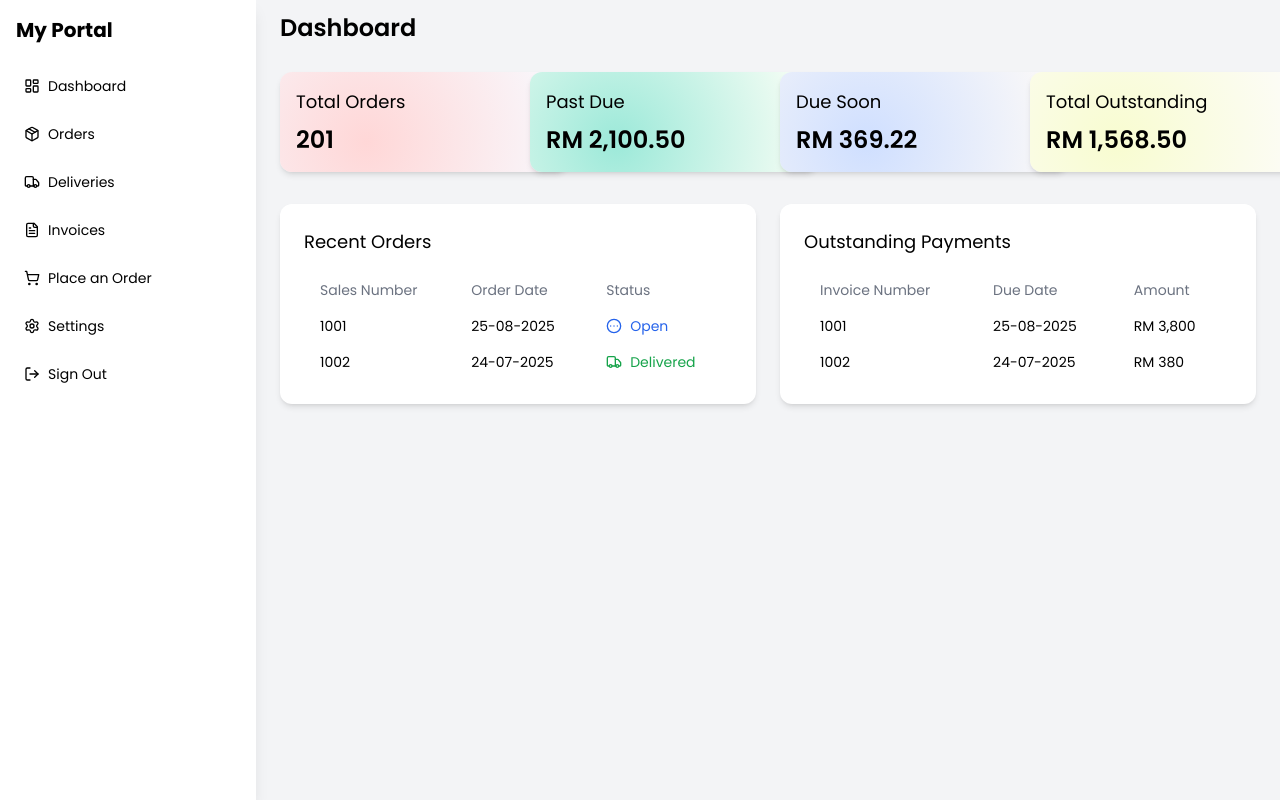
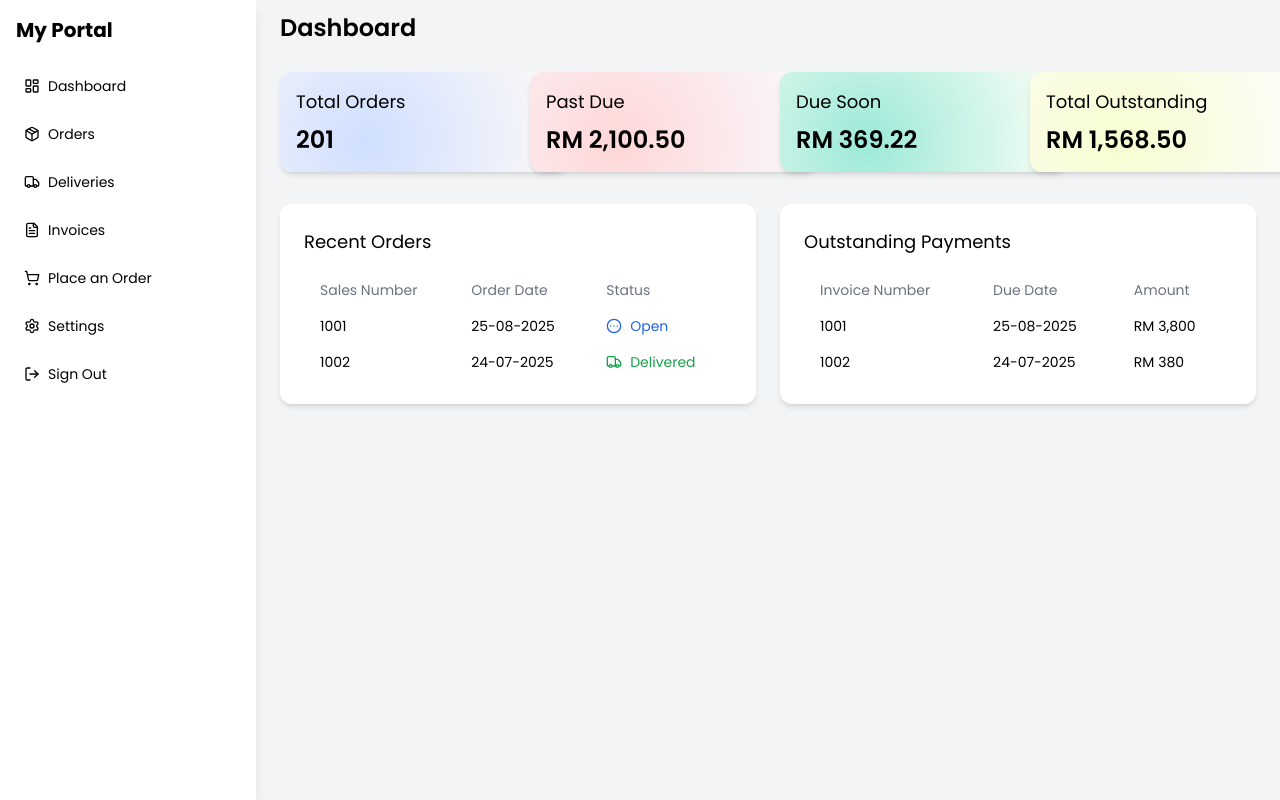
Before and after one commit to Harith-design/webportal, a React (Create React App) app in the folder frontend/: page /dashboardpage in a window 1280 px wide. Built offline with nearby package versions, Linux system fonts and the light colour scheme.

Commit message:
Add description of your changes

```diff
--- a/frontend/src/components/DashboardPage.jsx
+++ b/frontend/src/components/DashboardPage.jsx
@@ -14,9 +14,9 @@ function DashboardPage() {
       {/* Row 1 - Stat cards */}
       <div className="grid grid-cols-1 sm:grid-cols-2 md:grid-cols-3 lg:grid-cols-4 gap-6" >
         {[
-          { title: "Total Orders", value: "201", icon: <ShoppingCart size={20} color="#e63946"/>, bg: "radial-gradient(circle at 30% 70%, #ffd7d7ff, #f8faffff)" },
-          { title: "Past Due", value: "RM 2,100.50", icon: <ClockAlert size={20} color="green" />, bg: "radial-gradient(circle at 30% 70%, #9ce9d9ff, #fefff7ff)"},
-          { title: "Due Soon", value: "RM 369.22", icon: <ClockFading size={20} color="blue"/>, bg: "radial-gradient(circle at 30% 70%, #cfdfffff, #fffbf7ff)"},
+          { title: "Total Orders", value: "201", icon: <ShoppingCart size={20} color="blue"/>, bg: "radial-gradient(circle at 30% 70%, #cfdfffff, #fffbf7ff)" },
+          { title: "Past Due", value: "RM 2,100.50", icon: <ClockAlert size={20} color="#e63946" />, bg: "radial-gradient(circle at 30% 70%, #ffd7d7ff, #f8faffff)"},
+          { title: "Due Soon", value: "RM 369.22", icon: <ClockFading size={20} color="green"/>, bg: "radial-gradient(circle at 30% 70%, #9ce9d9ff, #fefff7ff)"},
           { title: "Total Outstanding", value: "RM 1,568.50", icon: <Flag size={20} color="#d2e318ff" />, bg: "radial-gradient(circle at 30% 70%, #f8fcd0ff, #fdfcfdff)" },
         ].map((card) => (
           <div key={card.title} className="bg-white p-4 rounded-xl shadow-md min-h-30 w-72" style={{ background: card.bg }}>
--- a/frontend/src/components/InvoiceDetails.jsx
+++ b/frontend/src/components/InvoiceDetails.jsx
@@ -30,7 +30,7 @@ function InvoiceDetails() {
       dueDate: "29-08-2025",
       total: 800,
       currency: "RM",
-      status: "Paid",
+      status: "Delivered",
       billTo: "XYZ Corp, Penang",
       shipTo: "Port Klang, Selangor",
       items: [
@@ -63,7 +63,7 @@ function InvoiceDetails() {
           <p><span className="font-semibold">Due Date:</span> {invoice.dueDate}</p>
           <p><span className="font-semibold">Status:</span>
             <span className={`ml-1 px-2 py-0.5 rounded text-xs ${
-              invoice.status === "Paid" ? "bg-green-100 text-green-600" : "bg-yellow-100 text-yellow-600"
+              invoice.status === "Delivered" ? "bg-green-100 text-green-600" : "bg-yellow-100 text-yellow-600"
             }`}>
               {invoice.status}
             </span>
--- a/frontend/src/components/OrderDetails.jsx
+++ b/frontend/src/components/OrderDetails.jsx
@@ -65,9 +65,9 @@ function OrderDetails() {
           <p><span className="font-semibold">SO Number:</span> {order.id}</p>
           <p><span className="font-semibold">PO Number:</span> {order.ponum}</p>
           <p><span className="font-semibold">Order Date:</span> {order.orderDate}</p>
-          <p><span className="font-semibold">Status:</span> {order.status}
+          <p><span className="font-semibold">Status:</span>
             <span className={`ml-1 px-2 py-0.5 rounded text-xs ${
-              order.status === "Paid" ? "bg-green-100 text-green-600" : "bg-yellow-100 text-yellow-600"
+              order.status === "Delivered" ? "bg-green-100 text-green-600" : "bg-yellow-100 text-yellow-600"
             }`}>
               {order.status}
             </span>
```
